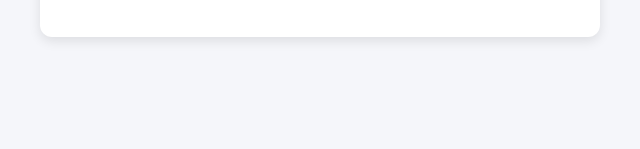
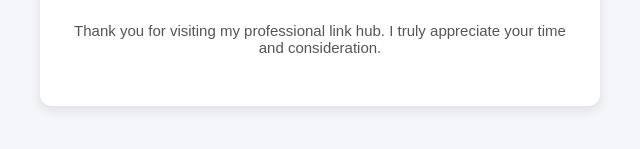
Before and after one commit to mdkeum/keum-link-hub, a plain HTML site: page index.html in a window 1280 px wide. Shown: the part 401-550 px from the top of the page, without its empty margins (320-960 px from the left). Drawn offline with Linux system fonts and the light colour scheme.

Commit message:
Thank you message aadded

```diff
--- a/index.html
+++ b/index.html
@@ -51,6 +51,20 @@
         .portfolio { background: #4caf50; }
         .email { background: #ff9800; }
         .link:hover { opacity: 0.85; }
+
+        @keyframes fadeIn {
+            0% { opacity: 0; transform: translateY(10px); }
+            100% { opacity: 1; transform: translateY(0); }
+        }
+
+        .thankyou {
+            margin-top: 25px;
+            color: #555;
+            font-size: 15px;
+            opacity: 0;
+            animation: fadeIn 1.4s ease-in-out forwards;
+            animation-delay: 0.6s;
+        }
     </style>
 </head>
 <body>
@@ -74,6 +88,11 @@
         <a class="link email" href="mailto:md.keum.uddin.pathan@g.bracu.ac.bd">
             <i class="fa-solid fa-envelope fa-lg"></i> Email Me
         </a>
+
+        <p class="thankyou">
+    Thank you for visiting my professional link hub. I truly appreciate your time and consideration.
+        </p>
+
     </div>
 
 </body>
```
